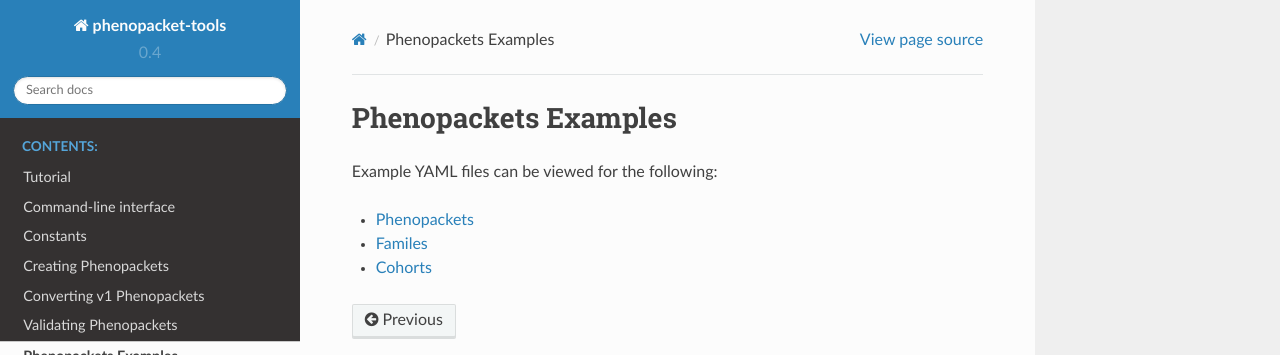
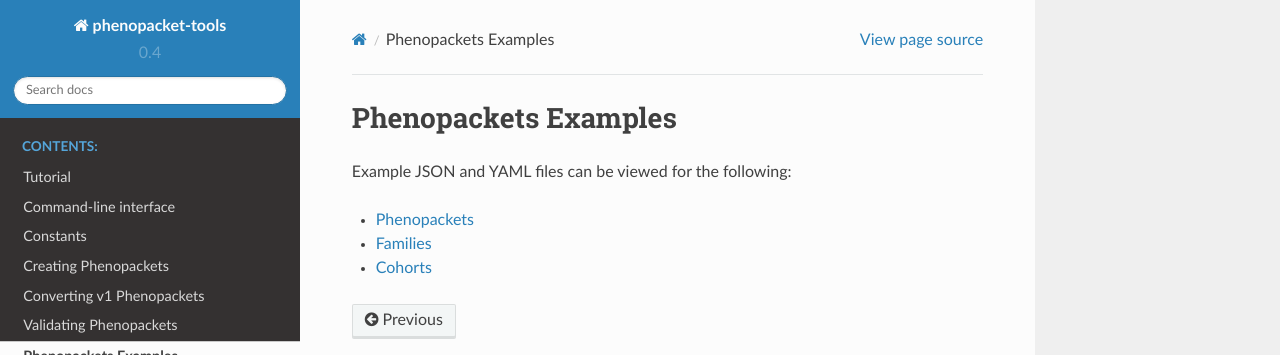
Before and after one commit to phenopackets/phenopacket-tools, a Sphinx documentation site: the page built from docs/examples.rst, in a window 1280 px wide. Shown: the top 355 px of the page. Built offline with Sphinx 7.4.7 and the Read the Docs theme 2.0.0, drawn with Linux system fonts in a browser that asks for light colours.

Commit message:
Fix typo in `examples`.
Signed-off-by: Daniel Danis <daniel.gordon.danis@protonmail.com>

```diff
--- a/docs/examples.rst
+++ b/docs/examples.rst
@@ -4,8 +4,8 @@
 Phenopackets Examples
 =====================
 
-Example YAML files can be viewed for the following:
+Example JSON and YAML files can be viewed for the following:
 
 * `Phenopackets <https://github.com/phenopackets/phenopacket-tools/tree/gh-pages/examples/phenopackets>`_
-* `Familes <https://github.com/phenopackets/phenopacket-tools/tree/gh-pages/examples/families>`_
+* `Families <https://github.com/phenopackets/phenopacket-tools/tree/gh-pages/examples/families>`_
 * `Cohorts <https://github.com/phenopackets/phenopacket-tools/tree/gh-pages/examples/cohorts>`_
```
